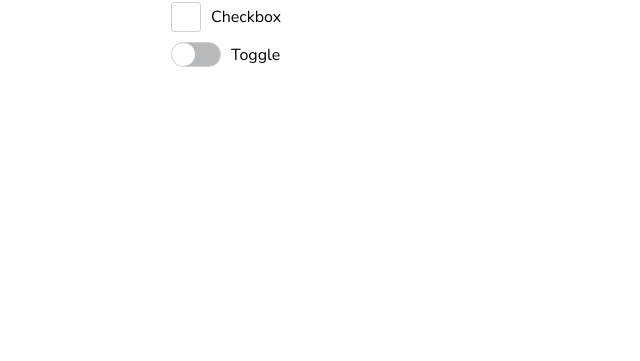
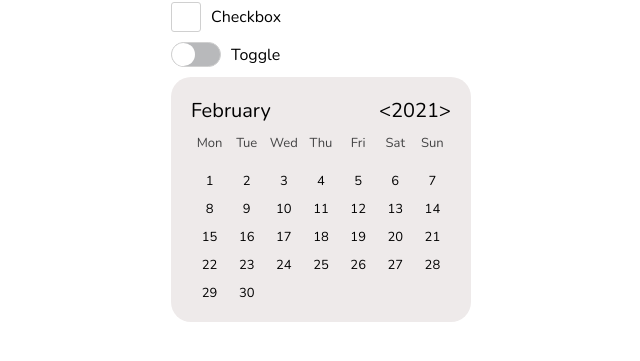
Before and after one commit to a-korkin/ui-kit-v1, a React (Create React App) app: page / in a window 1280 px wide. Shown: the part 235-596 px from the top of the page, without its empty margins (319-959 px from the left). Built offline with nearby package versions, Linux system fonts and the light colour scheme.

Commit message:
calendar added

```diff
--- a/src/components/App/App.tsx
+++ b/src/components/App/App.tsx
@@ -1,6 +1,7 @@
 import React from "react";
 import { IDictionary } from "../../models";
 import Button from "../../ui/Button";
+import Calendar from "../../ui/Calendar";
 import CheckBox from "../../ui/CheckBox";
 import Input from "../../ui/Input";
 import MultiSelect from "../../ui/MultiSelect";
@@ -32,6 +33,7 @@ const App: React.FC = () => {
             <MultiSelect options={options} label="Multiselect" />
             <CheckBox id="checkbox" checked={false} label="Checkbox" />
             <Toggle id="toggle" checked={false} label="Toggle" />
+            <Calendar />
         </div>
         </>
     );
--- /dev/null
+++ b/src/ui/Calendar/Calendar.scss
@@ -0,0 +1,40 @@
+.calendar {
+    padding: 2rem;
+    display: flex;
+    flex-direction: column;
+    max-width: 30rem;
+    background-color: var(--clr-grey-light-0);
+    border-radius: 2rem;
+    font-size: 1.3rem;
+
+    &__year-month {
+        display: flex;
+        justify-content: space-between;
+        font-size: 2rem;
+        margin-bottom: 1rem;
+
+        .year {
+            display: flex;
+            align-items: center;
+            justify-items: center;
+        }
+    }
+
+    &__week {
+        display: grid;
+        grid-template-columns: repeat(7, 1fr);
+        justify-items: center;
+        color: var(--clr-grey-dark-1);
+        margin-bottom: 1rem;
+    }
+
+    &__days {
+        display: grid;
+        grid-template-columns: repeat(7, 1fr);
+        justify-items: center;
+
+        &-item {
+            margin-top: 1rem;
+        }
+    }
+}
--- /dev/null
+++ b/src/ui/Calendar/Calendar.tsx
@@ -0,0 +1,57 @@
+import React from "react";
+
+import "./Calendar.scss";
+
+const Calendar: React.FC = () => {
+    return (
+        <div className="calendar">
+            <div className="calendar__year-month">
+                <div className="month">February</div>
+                <div className="year"><span>&#60;</span> 2021 <span>&#62;</span></div>
+            </div>
+            <div className="calendar__week">
+                <div className="calendar__week-item">Mon</div>
+                <div className="calendar__week-item">Tue</div>
+                <div className="calendar__week-item">Wed</div>
+                <div className="calendar__week-item">Thu</div>
+                <div className="calendar__week-item">Fri</div>
+                <div className="calendar__week-item">Sat</div>
+                <div className="calendar__week-item">Sun</div>
+            </div>
+            <div className="calendar__days">
+                <div className="calendar__days-item">1<span></span><span></span><span></span><span></span></div>
+                <div className="calendar__days-item">2<span></span><span></span><span></span><span></span></div>
+                <div className="calendar__days-item">3<span></span><span></span><span></span><span></span></div>
+                <div className="calendar__days-item">4<span></span><span></span><span></span><span></span></div>
+                <div className="calendar__days-item">5<span></span><span></span><span></span><span></span></div>
+                <div className="calendar__days-item">6<span></span><span></span><span></span><span></span></div>
+                <div className="calendar__days-item">7<span></span><span></span><span></span><span></span></div>
+                <div className="calendar__days-item">8<span></span><span></span><span></span><span></span></div>
+                <div className="calendar__days-item">9<span></span><span></span><span></span><span></span></div>
+                <div className="calendar__days-item">10<span></span><span></span><span></span><span></span></div>
+                <div className="calendar__days-item">11<span></span><span></span><span></span><span></span></div>
+                <div className="calendar__days-item">12<span></span><span></span><span></span><span></span></div>
+                <div className="calendar__days-item">13<span></span><span></span><span></span><span></span></div>
+                <div className="calendar__days-item">14<span></span><span></span><span></span><span></span></div>
+                <div className="calendar__days-item">15<span></span><span></span><span></span><span></span></div>
+                <div className="calendar__days-item">16<span></span><span></span><span></span><span></span></div>
+                <div className="calendar__days-item">17<span></span><span></span><span></span><span></span></div>
+                <div className="calendar__days-item">18<span></span><span></span><span></span><span></span></div>
+                <div className="calendar__days-item">19<span></span><span></span><span></span><span></span></div>
+                <div className="calendar__days-item">20<span></span><span></span><span></span><span></span></div>
+                <div className="calendar__days-item">21<span></span><span></span><span></span><span></span></div>
+                <div className="calendar__days-item">22<span></span><span></span><span></span><span></span></div>
+                <div className="calendar__days-item">23<span></span><span></span><span></span><span></span></div>
+                <div className="calendar__days-item">24<span></span><span></span><span></span><span></span></div>
+                <div className="calendar__days-item">25<span></span><span></span><span></span><span></span></div>
+                <div className="calendar__days-item">26<span></span><span></span><span></span><span></span></div>
+                <div className="calendar__days-item">27<span></span><span></span><span></span><span></span></div>
+                <div className="calendar__days-item">28<span></span><span></span><span></span><span></span></div>
+                <div className="calendar__days-item">29<span></span><span></span><span></span><span></span></div>
+                <div className="calendar__days-item">30<span></span><span></span><span></span><span></span></div>
+            </div>
+        </div>
+    );
+}
+
+export default Calendar;
--- /dev/null
+++ b/src/ui/Calendar/index.ts
@@ -0,0 +1,2 @@
+import Calendar from "./Calendar";
+export default Calendar;
```
